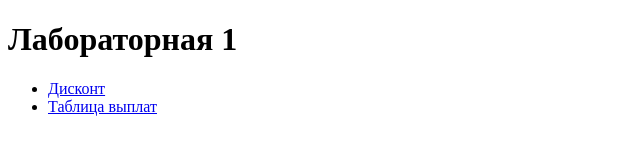
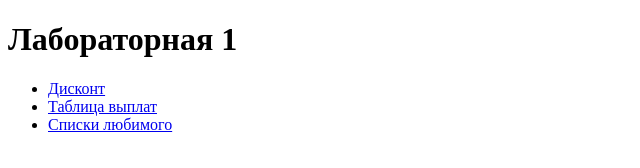
Before and after one commit to ALESHA123-doti/labi, a plain HTML site: page lab1.html in a window 1280 px wide. Shown: the whole page, without its empty margins (0-640 px from the left). Drawn offline with Linux system fonts and the light colour scheme.

Commit message:
Добавление в меню favorites.html

```diff
--- a/lab1.html
+++ b/lab1.html
@@ -10,5 +10,6 @@
         <ul>
             <li><a href="discount.html">Дисконт</a></li>
             <li><a href="table.html">Таблица выплат</a></li>
+            <li><a href="favorites.html">Списки любимого</a></li>
         </ul>
     </body>
```
